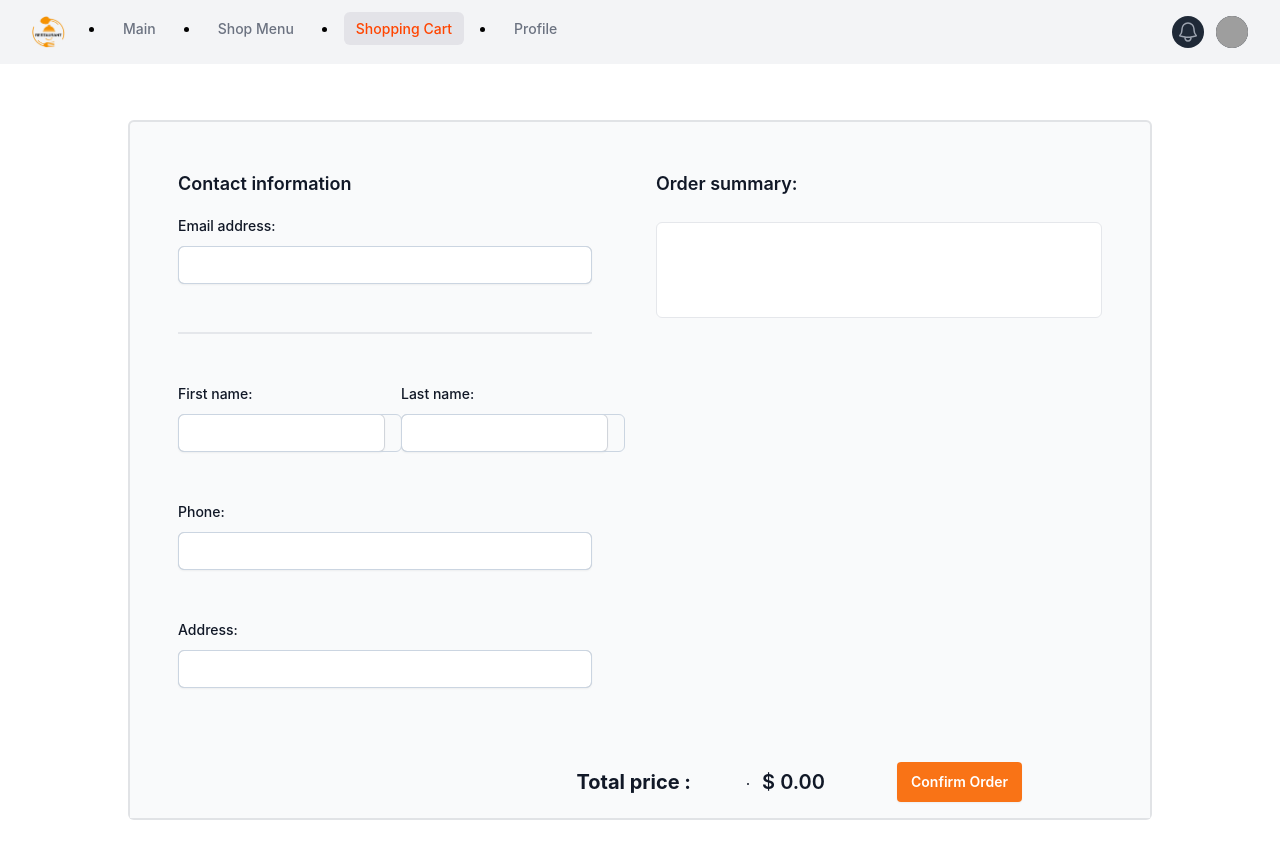
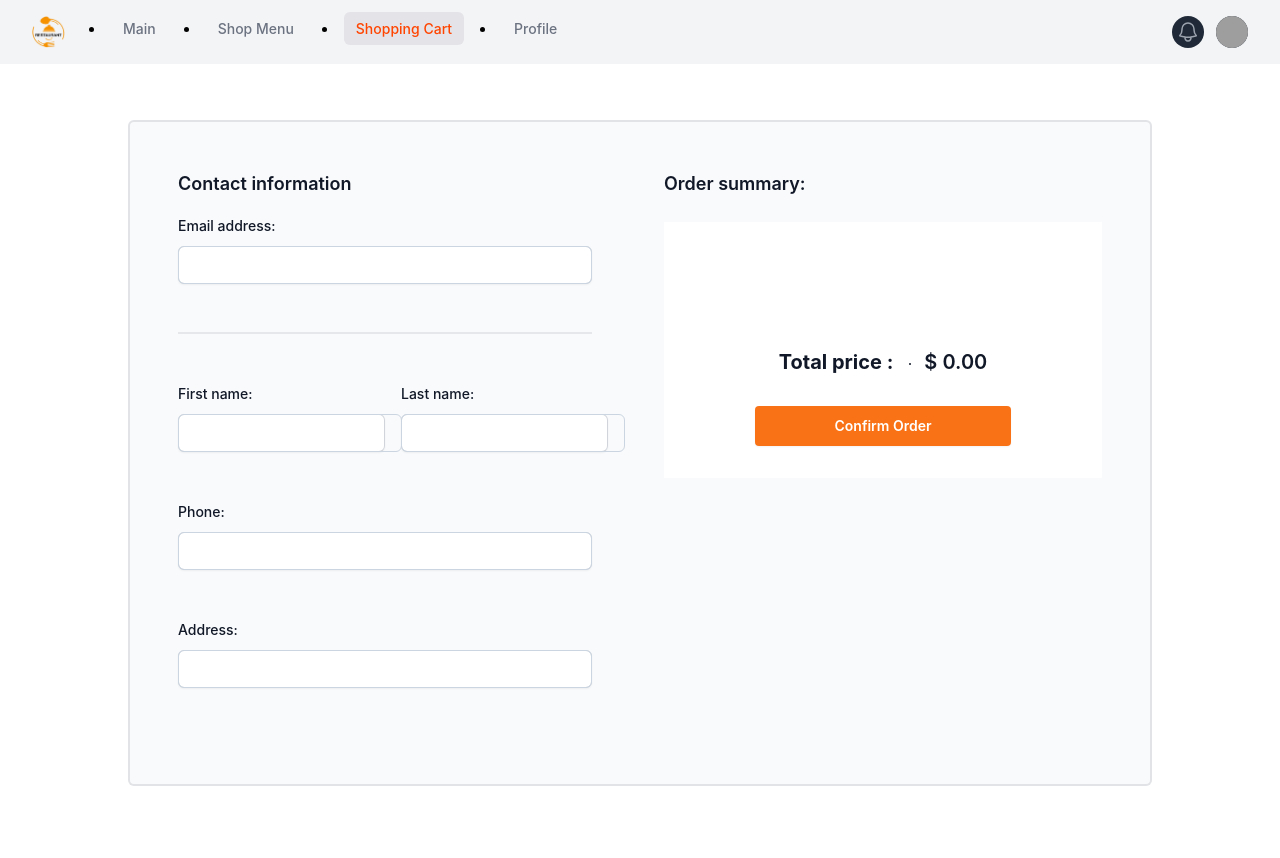
Before and after one commit to hustle2live/ElifTech_Test-task, a React (Create React App) app: page /cart in a window 1280 px wide. Shown: the top 858 px of the page. Built offline with nearby package versions, Linux system fonts and the light colour scheme; grey boxes are pictures that could not be loaded.

Commit message:
moderate cart items styles

```diff
--- a/src/components/Cart.jsx
+++ b/src/components/Cart.jsx
@@ -46,16 +46,10 @@ const ShoppingCart = () => {
    }, [cartState, dispatch]);
 
    return (
-      <div className='p-0'>
-         <div
-            className={`${styles.cart_wrapper} relative bg-gray-50 border-gray-900/10 m-0 sm:m-8 md:m-14 lg:mx-32 p-12 pl-0 border-2 rounded-md`}
-         >
-            <div className={`${styles.cart_wrapper__userSection} w-1/2 block`}>
+      <div className={styles.cart_wrapper}>
+         <div className='flex flex-wrap flex-col-reverse lg:flex-row lg:flex-nowrap relative bg-gray-50 border-gray-900/10 m-0 sm:m-8 md:m-14 lg:mx-32 lg:gap-12 p-12 pl-0 border-2 rounded-md'>
+            <div className='w-full mt-12 lg:mt-0 lg:w-1/2 block'>
                <h2 className='ml-12 text-lg font-semibold leading-7 text-gray-900'>Contact information</h2>
-               {/* <p className='ml-12 mt-1 text-sm leading-6 text-gray-600'>
-                  This information will be displayed publicly so be careful what you share.
-               </p> */}
-
                <form className='m-12 mr-6 mt-0 p-0'>
                   <div className='mt-4'>
                      <label className='block text-sm font-medium leading-6 text-gray-900' htmlFor='userEmail'>
@@ -152,11 +146,10 @@ const ShoppingCart = () => {
                   </div>
                </form>
             </div>
-            <div className='w-1/2 block'>
-               <h2 className='ml-10 mb-6 text-lg font-semibold leading-7 text-gray-900'>Order summary:</h2>
+            <div className='w-full pl-12 lg:pl-0 lg:w-1/2 2xl:w-1/3 block'>
+               <h2 className='mb-6 text-lg font-semibold leading-7 text-gray-900'>Order summary:</h2>
 
-               <div className='ml-10 bg-white p-8 pr-14 border-gray-200 border rounded-md min-w-80 min-h-24 max-h-96 overflow-y-scroll'>
-                  <ul className='-my-6 divide-y divide-gray-200 min-w-full'>
+               <ul className='bg-white p-8 pr-14 min-h-24 max-h-96 overflow-y-scroll divide-y divide-gray-200 min-w-full'>
                   {cartState.map(({ NAME, PRICE, IMG_SRC, QUANTITY }) => {
                      const MenuImage = IMG_SRC ? require(`../${IMG_SRC}`) : Plate;
 
@@ -207,49 +200,20 @@ const ShoppingCart = () => {
                      );
                   })}
                </ul>
-               </div>
-            </div>
-            {/* <div className={styles.cart_wrapper__totalSection}> */}
-            <div className='absolute block box-border bottom-0 w-full'>
-               <div className='relative isolate flex items-center gap-x-6 overflow-hidden bg-gray-50 p-4 px-32 sm:before:flex-1'>
-                  {/* blur background */}
-                  {/* <div
-                     className='absolute left-[max(-7rem,calc(50%-52rem))] top-1/2 -z-10 -translate-y-1/2 transform-gpu blur-2xl'
-                     aria-hidden='true'
-                  >
-                     <div
-                        className='aspect-[577/310] w-[36.0625rem] bg-gradient-to-r from-[#ff80b5] to-[#9089fc] opacity-30'
-                        style={{
-                           clipPath:
-                              'polygon(74.8% 41.9%, 97.2% 73.2%, 100% 34.9%, 92.5% 0.4%, 87.5% 0%, 75% 28.6%, 58.5% 54.6%, 50.1% 56.8%, 46.9% 44%, 48.3% 17.4%, 24.7% 53.9%, 0% 27.9%, 11.9% 74.2%, 24.9% 54.1%, 68.6% 100%, 74.8% 41.9%)'
-                        }}
-                     />
-                  </div> */}
 
-                  {/* <div
-                     className='absolute left-[max(45rem,calc(50%+8rem))] top-1/2 -z-10 -translate-y-1/2 transform-gpu blur-2xl'
-                     aria-hidden='true'
-                  >
-                     <div
-                        className='aspect-[577/310] w-[36.0625rem] bg-gradient-to-r from-[#ff80b5] to-[#9089fc] opacity-30'
-                        style={{
-                           clipPath:
-                              'polygon(74.8% 41.9%, 97.2% 73.2%, 100% 34.9%, 92.5% 0.4%, 87.5% 0%, 75% 28.6%, 58.5% 54.6%, 50.1% 56.8%, 46.9% 44%, 48.3% 17.4%, 24.7% 53.9%, 0% 27.9%, 11.9% 74.2%, 24.9% 54.1%, 68.6% 100%, 74.8% 41.9%)'
-                        }}
-                     />
-                  </div> */}
-
-                  <div className='flex flex-wrap items-center gap-x-4 gap-y-2'>
+               <div className='block box-block w-full relative isolate flex justify-evenly center p-8 pb-0 bg-white'>
                   <p className='text-xl leading-6 text-gray-900'>
-                        <strong className='font-bold mr-12'>Total price :</strong>
+                     <strong className='font-bold mr-2'>Total price :</strong>
                      <svg viewBox='0 0 2 2' className='mx-2 inline h-0.5 w-0.5 fill-current' aria-hidden='true'>
                         <circle cx={1} cy={1} r={1} />
                      </svg>
                      <span className='font-semibold'> $ {cartTotal.toFixed(2)}</span>
                   </p>
+               </div>
 
+               <div className='block w-full bg-white p-8'>
                   <input
-                        className='ml-14 flex-none rounded bg-orange-500 px-3.5 py-2.5 text-sm font-semibold text-white shadow-sm hover:bg-orange-700 focus-visible:outline focus-visible:outline-2 focus-visible:outline-offset-2 focus-visible:outline-gray-900'
+                     className='block mx-auto w-48 lg:w-64 rounded bg-orange-500 px-3.5 py-2.5 text-sm font-semibold text-white shadow-sm hover:bg-orange-600 active:bg-orange-700 focus-visible:outline focus-visible:outline-2 focus-visible:outline-offset-2 focus-visible:outline-gray-900'
                      type='submit'
                      value='Confirm Order'
                      onClick={formHandleSubmit}
@@ -258,7 +222,6 @@ const ShoppingCart = () => {
             </div>
          </div>
       </div>
-      </div>
    );
 };
 
--- a/src/index.module.scss
+++ b/src/index.module.scss
@@ -8,6 +8,8 @@ body {
    -moz-osx-font-smoothing: grayscale;
 }
 
+/* Handle on hover */
+
 .header {
    display: flex;
    align-items: center;
@@ -15,23 +17,7 @@ body {
    max-height: 100px;
    height: 100px;
    box-sizing: border-box;
-
-   // &__navmenu {
-   //    display: flex;
-   // }
-
-   // li {
-   //    list-style-type: none;
-   // }
-
-   // &__navLink {
-   //    padding: 5px;
-   //    margin: auto 10px;
-   // }
 }
-
-// .currentShopContent {
-// }
 
 .wrapper {
    display: flex;
@@ -216,9 +202,21 @@ body {
 }
 
 .cart_wrapper {
-   display: flex;
-   flex-wrap: wrap;
-   min-height: calc(100vh - 100px);
+   ::-webkit-scrollbar {
+      width: 4px;
+   }
+
+   /* Track */
+   ::-webkit-scrollbar-track {
+      // background: #f1f1f1;
+      background: #ffffff;
+   }
+
+   /* Handle */
+   ::-webkit-scrollbar-thumb {
+      background: orange;
+      border-radius: 5px;
+   }
 
    &__cartSection {
       &_inputCount {
```
Lines whose indentation alone changed are shown as unchanged.
